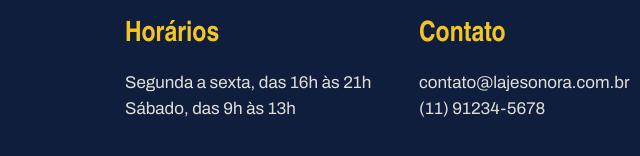
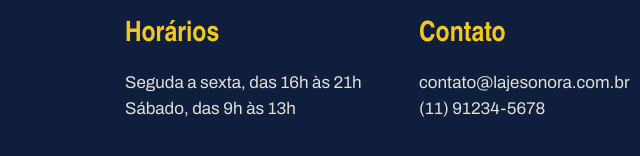
Before and after one commit to queirozdiego-codeti1me/laje-sonora01me, a plain HTML site: page index.html in a window 1280 px wide. Shown: the part 2346-2502 px from the top of the page, 535-1175 px from the left. Drawn offline with Linux system fonts and the light colour scheme; a web font is replaced by a local one.

Commit message:
Update index.html
primeirocommit

```diff
--- a/index.html
+++ b/index.html
@@ -226,7 +226,7 @@
             <div class="rodape-coluna">
                 <h4>Horários</h4>
                 <p>
-                    Segunda a sexta, das 16h às 21h<br>
+                    Seguda a sexta, das 16h às 21h<br>
                     Sábado, das 9h às 13h
                 </p>
             </div>
```
